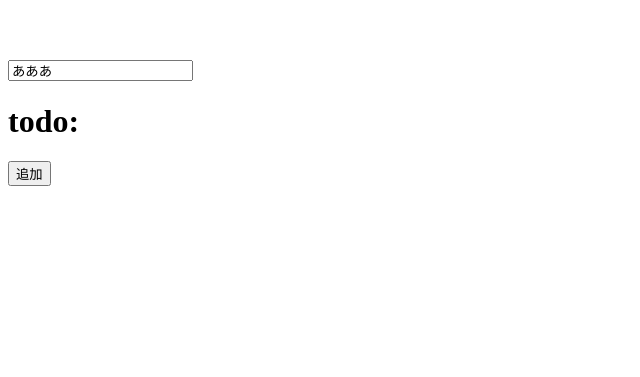
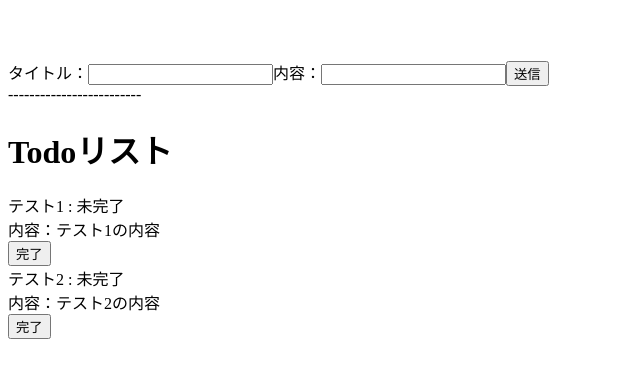
Before and after one commit to nijima-john/special-todo-app, a React (Create React App) app: page / in a window 1280 px wide. Shown: the part 169-546 px from the top of the page, without its empty margins (0-640 px from the left). Built offline with nearby package versions, Linux system fonts and the light colour scheme.

Commit message:
todoPresenterでエラー

```diff
--- a/src/App.tsx
+++ b/src/App.tsx
@@ -2,19 +2,14 @@
 import { SetStateAction, useState } from 'react';
 import { Form } from "./components/Form"
 import { List } from './components/List';
-import { useDispatch, useSelector } from "react-redux";
-import { inputTodo } from './redux/todoSlice';
-
+import { TodoContainer } from './components/TodoContainer';
 
 function App() {
-
-  const todo = useSelector((state: any) => state.todo.value)
-  const dispatch = useDispatch();
 
   const [todoText, setTodoText] = useState("");
   const [incompleteTodos, setIncompleteTodos] = useState<string[]>([]);
   const [completeTodos, setCompleteTodos] = useState<string[]>([]);
-  const [amount, setAmount] = useState("あああ");
+
 
   const onChangeTodoText = (event: { target: { value: SetStateAction<string>; }; }) => {
     setTodoText(event.target.value)
@@ -51,15 +46,13 @@ function App() {
   return (
     <>
 
-        <div style={{ marginTop: '5%', opacity: "0" }} >
-          <Form onChange={onChangeTodoText} onClickAdd={onClickAdd} todoText={todoText} />
-          <List onClickComplete={onClickComplete} onClickDelete={onClickDelete} onClickBack={onClickBack} incompleteTodos={incompleteTodos} completeTodos={completeTodos} />
-        </div>
+      <div style={{ marginTop: '5%', opacity: "0" }} >
+        <Form onChange={onChangeTodoText} onClickAdd={onClickAdd} todoText={todoText} />
+        <List onClickComplete={onClickComplete} onClickDelete={onClickDelete} onClickBack={onClickBack} incompleteTodos={incompleteTodos} completeTodos={completeTodos} />
+      </div>
 
+      <TodoContainer />
 
-        <input onChange={(e) => setAmount(e.target.value)} value={amount} />
-        <h1>todo: {todo}</h1>
-        <button onClick={() => dispatch(inputTodo((amount)))}>追加</button>
 
     </>
   );
--- /dev/null
+++ b/src/common/rootState.type.ts
@@ -0,0 +1,4 @@
+import { store } from "../features/store";
+
+
+export type RootState = ReturnType<typeof store.getState>;
--- /dev/null
+++ b/src/common/todo.type.ts
@@ -0,0 +1,6 @@
+export interface Todo {
+    id: number,
+    title: string,
+    content: string,
+    isCompleted: boolean,
+}
--- /dev/null
+++ b/src/components/TodoContainer.tsx
@@ -0,0 +1,36 @@
+import React from 'react'
+import { useDispatch, useSelector } from "react-redux"
+import { RootState } from '../common/rootState.type'
+import { Todo } from '../common/todo.type'
+import { add } from '../features/todoSlice'
+import { TodoPresenter } from './TodoPresenter'
+
+export const TodoContainer = () => {
+  const todos = useSelector((state: RootState) => state.todos)
+
+  const maxID = todos.length ? todos.slice(-1)[0].id : 0;
+  const dispatch = useDispatch();
+
+  const addTodo = (title: string, content: string) => {
+    const newTodo: Todo = {
+      id: maxID + 1,
+      title: title,
+      content: content,
+      isCompleted: false,
+    }
+    dispatch(add(newTodo))
+  }
+
+  // const removeTodo = (id: number) => {
+  //   dispatch(remove(id))
+  // }
+
+  const args = {
+    todos,
+    addTodo,
+  }
+
+  return (
+    <TodoPresenter {...args}  />
+  )
+}
--- /dev/null
+++ b/src/components/TodoPresenter.tsx
@@ -0,0 +1,50 @@
+import React, { useState } from 'react'
+import { Todo } from '../common/todo.type'
+import { TodoContainer } from "./TodoContainer";
+
+interface TodoPresenterProps {
+    todos: Todo[]
+}
+
+export const TodoPresenter: React.FC<TodoPresenterProps> = ({
+    todos,
+}) => {
+
+    const sendTodo = () => {
+        addTodo(title, content);
+        setTitle("");
+        setContent("");
+    }
+
+
+
+    const [title, setTitle] = useState("");
+    const [content, setContent] = useState("");
+    return (
+        <>
+            <form>
+                <label>
+                    タイトル：
+                    <input type="text" value={title} onChange={e => setTitle(e.target.value)} />
+                </label>
+                <label>
+                    内容：
+                    <input type="text" value={content} onChange={e => setContent(e.target.value)} />
+                </label>
+                <button type="button" onClick={() => addTodo(title, content)}>送信</button>
+            </form>
+            <div>-------------------------</div>
+            <h1>Todoリスト</h1>
+            {todos.map((todo: Todo) => {
+                return (
+                    <React.Fragment key={todo.id}>
+                        <div>{todo.title} : {todo.isCompleted ? "完了" : "未完了"}</div>
+                        <div>内容：{todo.content}</div>
+                        <button type='button'>{todo.isCompleted ? "戻す" : "完了"}</button>
+                        {/* <button type='button' onClick={() => removeTodo(todo.id)}>削除</button> */}
+                    </React.Fragment>
+                )
+            })}
+        </>
+    )
+}
--- a/src/redux/store.js
+++ b/src/features/store.ts
@@ -1,8 +1,6 @@
 import { configureStore } from "@reduxjs/toolkit";
-import todoReducer from "./todoSlice"
+import { todoSlice } from "../features/todoSlice";
 
 export const store = configureStore({
-    reducer: {
-        todo: todoReducer,
-    }
-})
+  reducer: todoSlice.reducer,
+});
--- /dev/null
+++ b/src/features/todoSlice.ts
@@ -0,0 +1,34 @@
+import { createSlice, PayloadAction } from "@reduxjs/toolkit";
+import { Todo } from "../common/todo.type";
+
+const state = {
+  todos: [
+    {
+      id: 1,
+      title: "テスト1",
+      content: "テスト1の内容",
+      isCompleted: false,
+    },
+    {
+      id: 2,
+      title: "テスト2",
+      content: "テスト2の内容",
+      isCompleted: false,
+    },
+  ] as Todo[],
+};
+
+export const todoSlice = createSlice({
+  name: "todoSlice",
+  initialState: state,
+  reducers: {
+    add: (state, action: PayloadAction<Todo>) => {
+      state.todos.push(action.payload);
+    },
+    remove: (state, action: PayloadAction<number>) => {
+      state.todos = state.todos.filter((todo) => todo.id !== action.payload);
+    },
+  },
+});
+
+export const { add, remove } = todoSlice.actions;
--- a/src/index.tsx
+++ b/src/index.tsx
@@ -3,7 +3,7 @@ import ReactDOM from 'react-dom/client';
 import { Provider } from 'react-redux';
 import App from './App';
 import reportWebVitals from './reportWebVitals';
-import { store } from "./redux/store"
+import { store } from "./features/store"
 
 const root = ReactDOM.createRoot(
   document.getElementById('root') as HTMLElement
--- a/src/redux/todoSlice.js
+++ /dev/null
@@ -1,16 +0,0 @@
-import { createSlice } from "@reduxjs/toolkit";
-
-export const todoSlice = createSlice({
-  name: "todo",
-  initialState: {
-    value: "",
-  },
-  reducers: {
-    inputTodo: (state, action) => {
-      state.value += action.payload;
-    },
-  },
-});
-
-export const {inputTodo} = todoSlice.actions;
-export default todoSlice.reducer;
```
